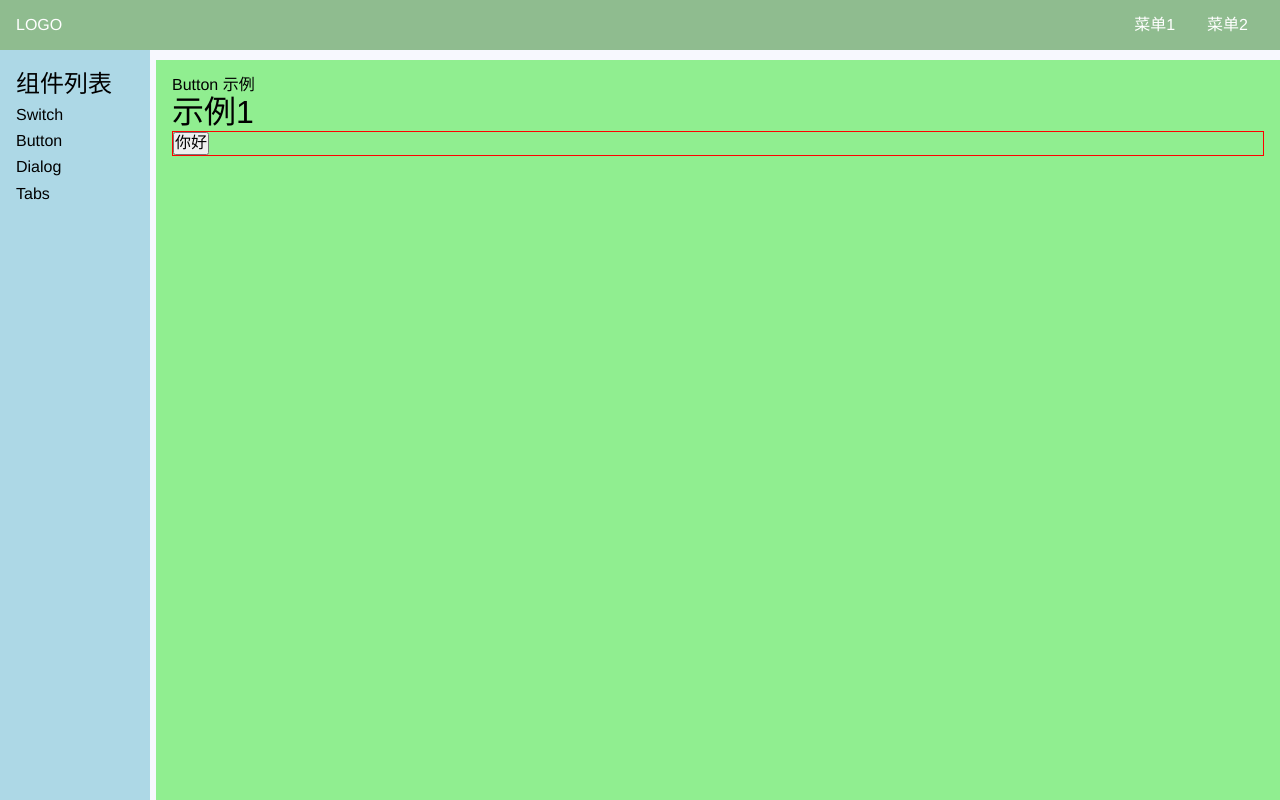
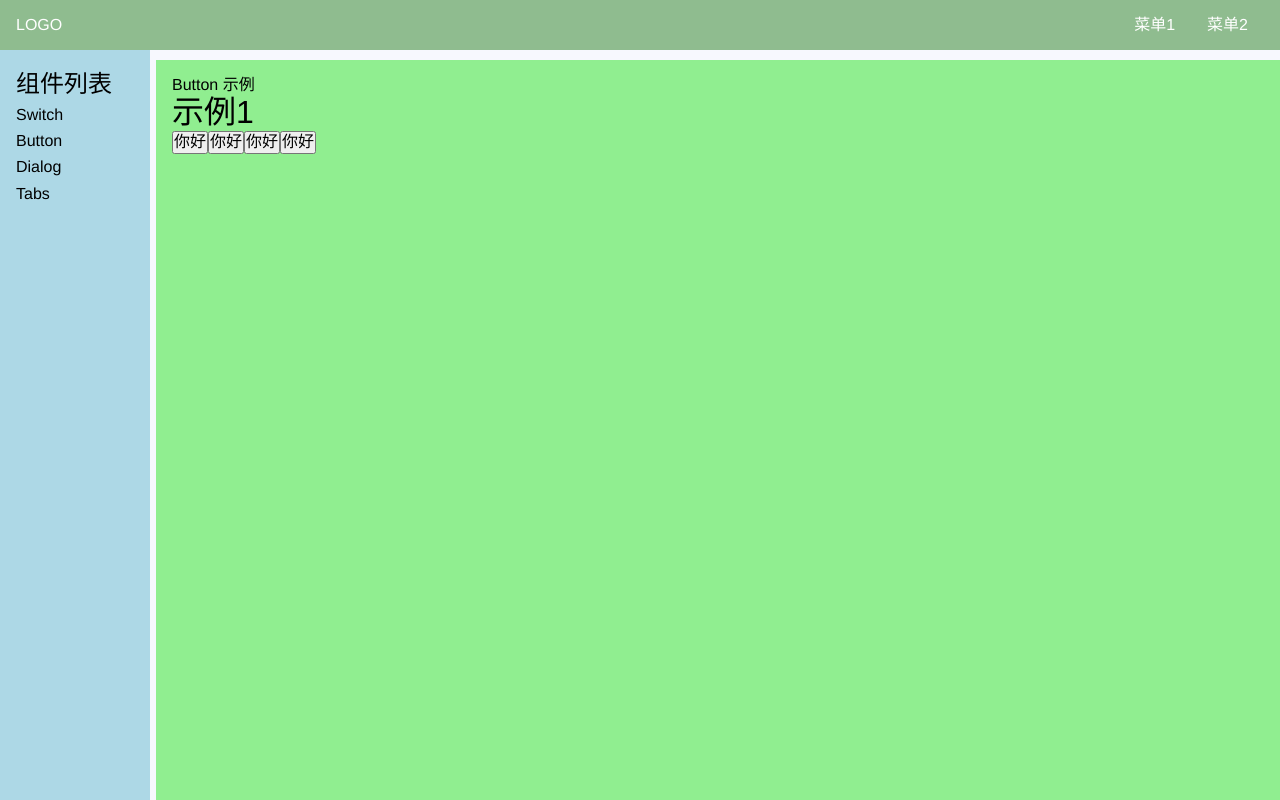
Before and after one commit to YeeeeRQ/salix-ui, a Vue app: page /#/doc/button in a window 1280 px wide. Built offline with nearby package versions, Linux system fonts and the light colour scheme.

Commit message:
添加theme属性

```diff
--- a/src/components/demo/ButtonDemo.vue
+++ b/src/components/demo/ButtonDemo.vue
@@ -1,8 +1,10 @@
 <template>
     <div>Button 示例</div>
     <h1>示例1</h1>
-    <Button
-    >你好</Button>
+    <Button >你好</Button>
+    <Button theme="button">你好</Button>
+    <Button theme="link">你好</Button>
+    <Button theme="text">你好</Button>
 </template>
 
 <script lang="ts">
--- a/src/lib/Button.vue
+++ b/src/lib/Button.vue
@@ -1,18 +1,18 @@
 <template>
-    <div >
-        <button >
-            <slot />
-        </button>
-    </div>
+    <button class="sx-button"
+    :class="`theme-${theme}`">
+        <slot />
+    </button>
 </template>
 
 <script lang="ts">
 export default {
     name: "Button",
-    inheritAttrs: false,
-    setup(props, context) {
-        const { size, ...rest } = context.attrs;
-        return { size, rest }
+    props: {
+        theme: {
+            type: String,
+            default:'button'
+        }
     }
 }
 </script>
```
